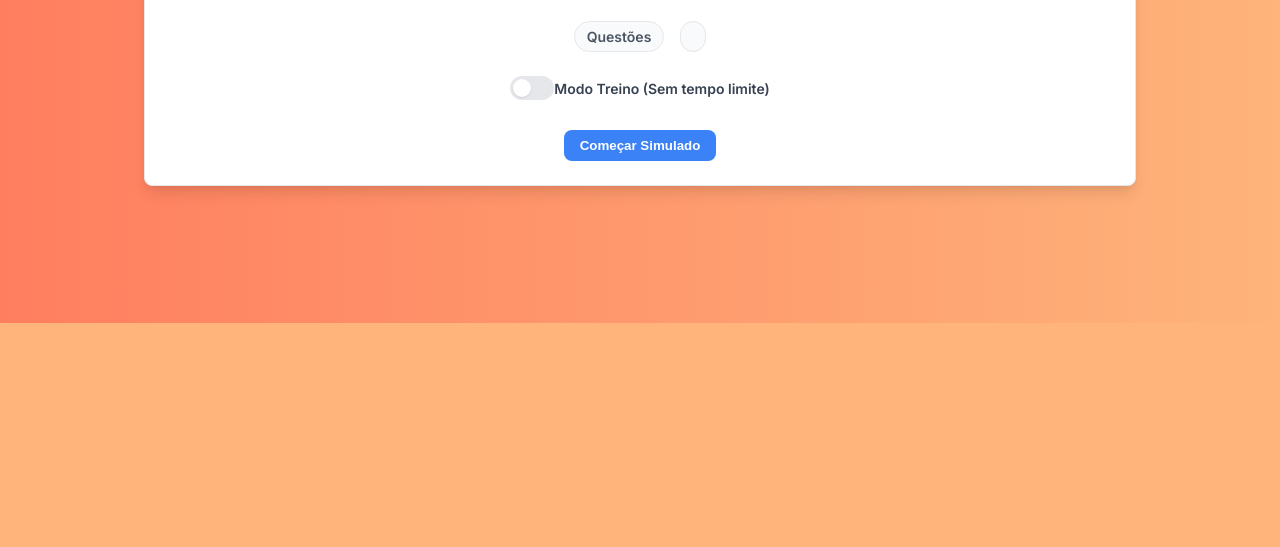
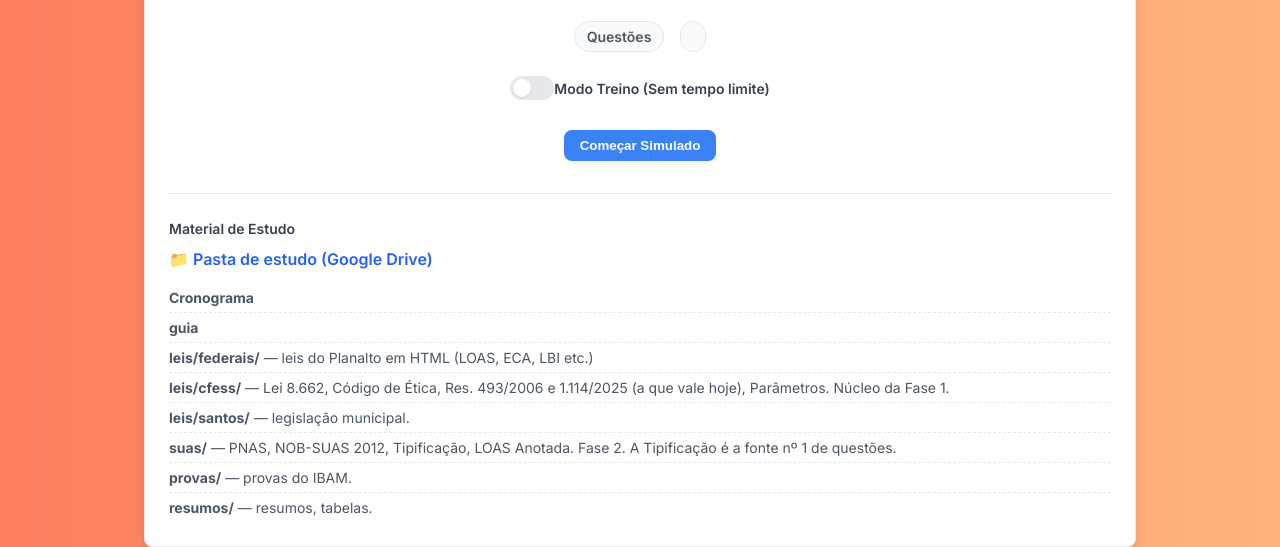
Before and after one commit to hericmr/camaradas, a website built with Vite: page index.html in a window 1280 px wide. Shown: the part 477-1024 px from the top of the page. Before the commit the page ends 800 px from the top, so only its background shows below. Built offline with nearby package versions, Linux system fonts and the light colour scheme.

Commit message:
feat: adicionar link para pasta de material de estudo na página inicial
Inclui link para a pasta do Google Drive com o cronograma, guia e
legislação/resumos/provas organizados por subpasta, com uma legenda
curta do conteúdo de cada uma.

```diff
--- a/index.html
+++ b/index.html
@@ -49,6 +49,26 @@
           </div>
 
           <button id="btn-start" class="btn-primary px-8 py-3">Começar Simulado</button>
+
+          <div class="study-links mt-8 text-left">
+            <h3 class="text-sm font-semibold text-gray-700 mb-2">Material de Estudo</h3>
+            <a
+              href="https://drive.google.com/drive/u/0/folders/1FoZe9EJMsgs55ss--1lUzQ3mYgBlCKwd"
+              target="_blank"
+              rel="noopener"
+              class="study-link"
+            >📁 Pasta de estudo (Google Drive)</a>
+            <ul class="study-folder-list text-sm text-gray-600">
+              <li><strong>Cronograma</strong></li>
+              <li><strong>guia</strong></li>
+              <li><strong>leis/federais/</strong> — leis do Planalto em HTML (LOAS, ECA, LBI etc.)</li>
+              <li><strong>leis/cfess/</strong> — Lei 8.662, Código de Ética, Res. 493/2006 e 1.114/2025 (a que vale hoje), Parâmetros. Núcleo da Fase 1.</li>
+              <li><strong>leis/santos/</strong> — legislação municipal.</li>
+              <li><strong>suas/</strong> — PNAS, NOB-SUAS 2012, Tipificação, LOAS Anotada. Fase 2. A Tipificação é a fonte nº 1 de questões.</li>
+              <li><strong>provas/</strong> — provas do IBAM.</li>
+              <li><strong>resumos/</strong> — resumos, tabelas.</li>
+            </ul>
+          </div>
         </div>
 
         <!-- Tela da Questão -->
--- a/src/style.css
+++ b/src/style.css
@@ -216,6 +216,36 @@ body {
   font-weight: 600;
   color: var(--text-gray);
   border: 1px solid var(--gray-200);
+}
+
+.study-links {
+  border-top: 1px solid var(--gray-200);
+  padding-top: 1.5rem;
+}
+
+.study-link {
+  display: inline-block;
+  color: var(--primary-blue-hover);
+  font-weight: 600;
+  text-decoration: none;
+}
+
+.study-link:hover {
+  text-decoration: underline;
+}
+
+.study-folder-list {
+  list-style: none;
+  margin-top: 0.75rem;
+}
+
+.study-folder-list li {
+  padding: 0.25rem 0;
+  border-bottom: 1px dashed var(--gray-200);
+}
+
+.study-folder-list li:last-child {
+  border-bottom: none;
 }
 
 /* The Classic Question Card */
```
